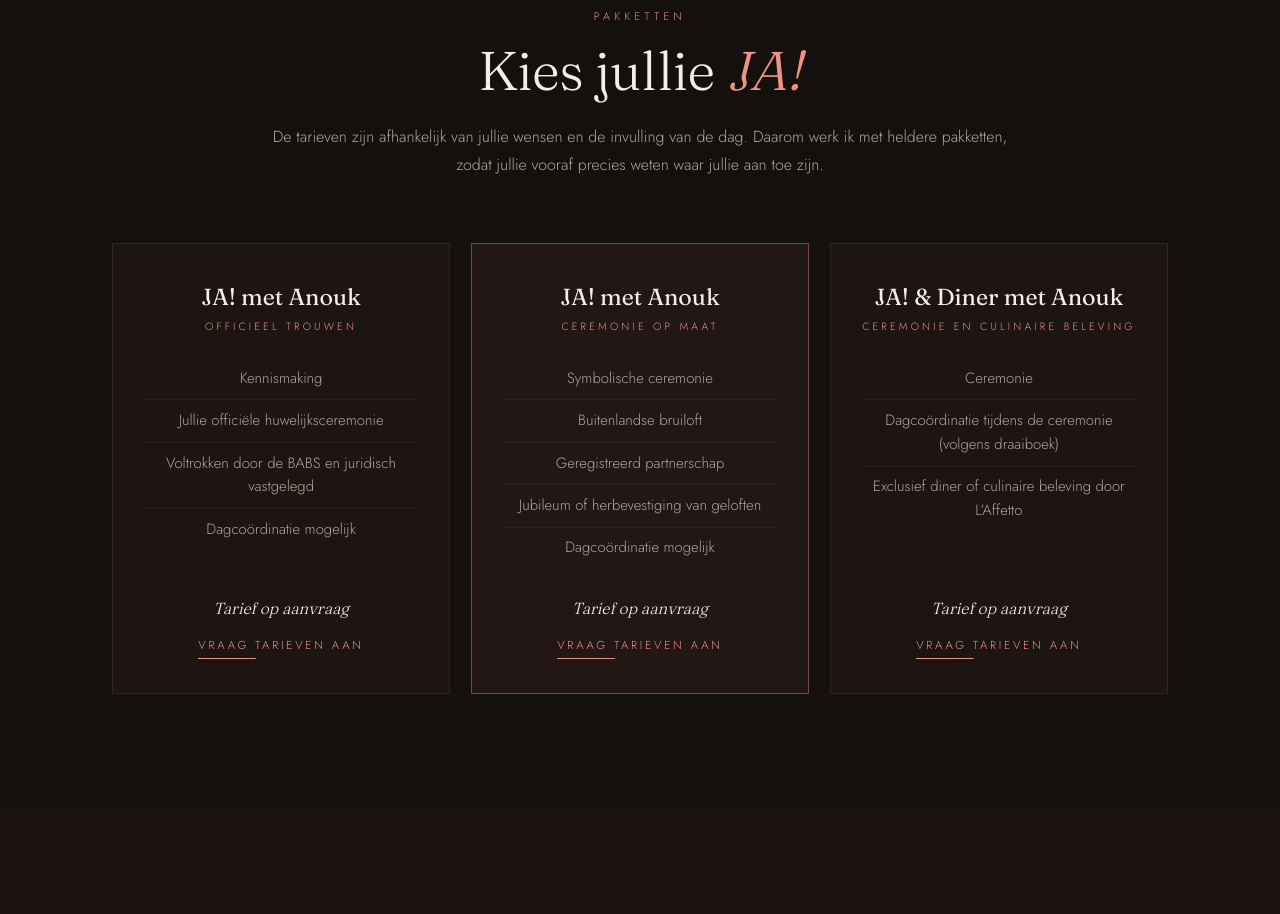
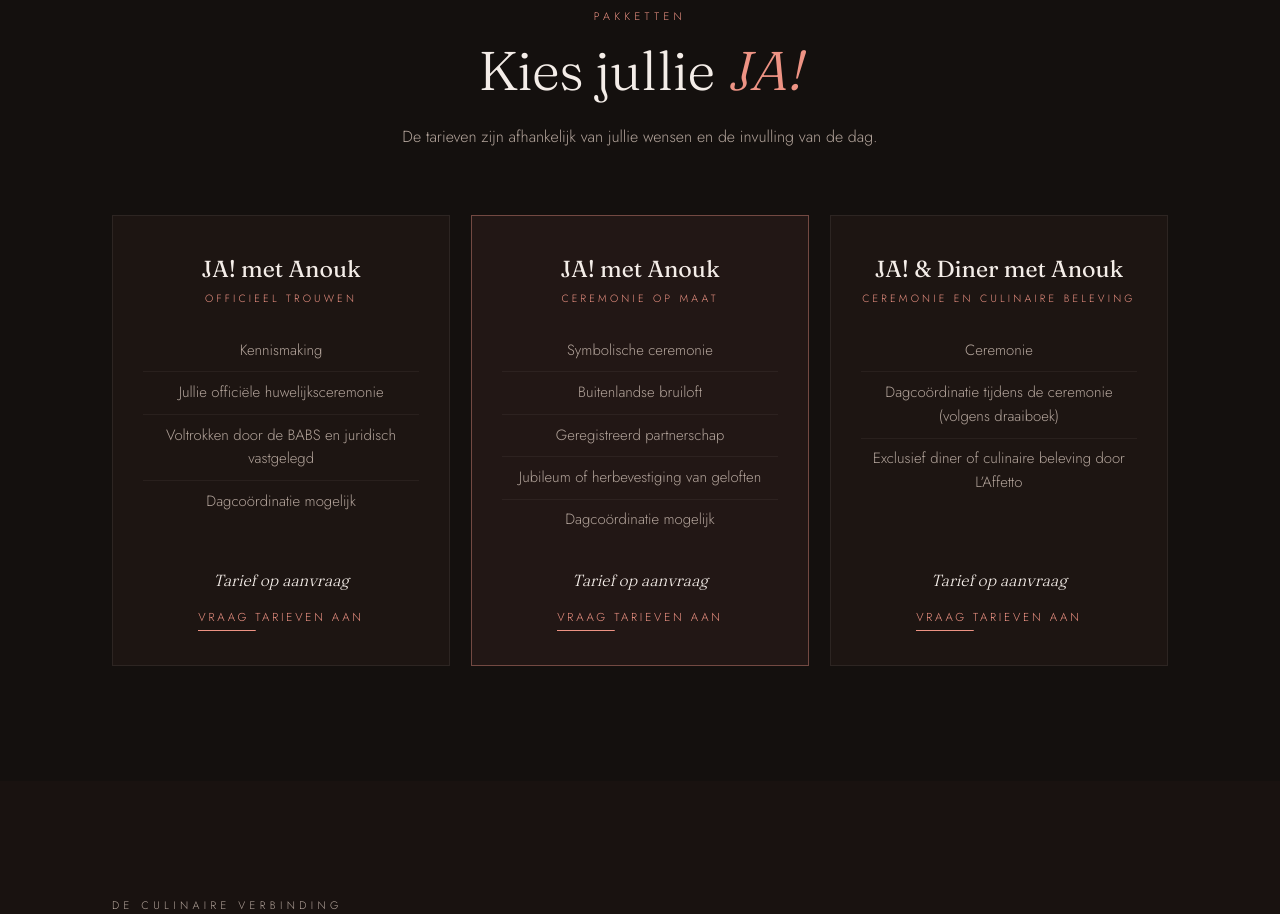
Before and after one commit to Luukvdijk/jametanouk, a Next.js app: page / in a window 1280 px wide. Shown: the part 3340-4254 px from the top of the page. Built offline with nearby package versions, Linux system fonts and the light colour scheme; no server answers.

Commit message:
Fix formatting and improve readability in the about section and packages introduction

```diff
--- a/app/page.tsx
+++ b/app/page.tsx
@@ -98,8 +98,8 @@ export default function Home() {
                   (L&rsquo;Affetto)
                 </a>{" "}
                 verzorgd, evenementen begeleid en sta daardoor letterlijk tussen
-                de mensen. Dat maakt mij juist interessant als
-                (zelfstandige) BABS.
+                de mensen. Dat maakt mij juist interessant als (zelfstandige)
+                BABS.
               </p>
               <p className="about-note">
                 Het is bij mij n&eacute;t even anders: na de ceremonie kan ik
@@ -270,8 +270,7 @@ export default function Home() {
             </h2>
             <p className="section-intro">
               De tarieven zijn afhankelijk van jullie wensen en de invulling van
-              de dag. Daarom werk ik met heldere pakketten, zodat jullie vooraf
-              precies weten waar jullie aan toe zijn.
+              de dag.
             </p>
           </Reveal>
           <div className="packages">
```
